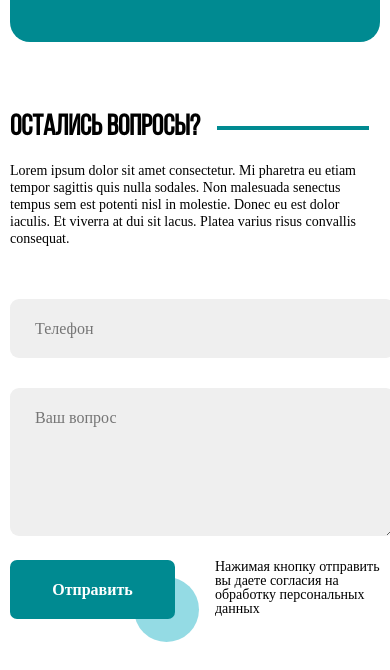
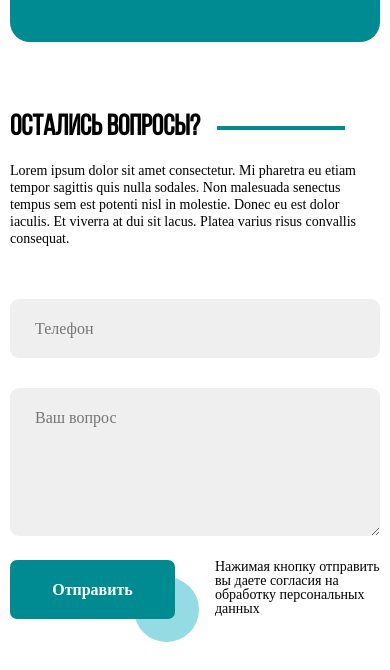
Before and after one commit to diorm47/m-kvadrat, a plain HTML site: page contacts.html in a window 390 px wide. Shown: the part 815-1485 px from the top of the page. Drawn offline with nearby package versions, Linux system fonts and the light colour scheme; a web font is replaced by a local one.

Commit message:
some edits

```diff
--- a/styles/contacts.css
+++ b/styles/contacts.css
@@ -121,11 +121,18 @@
     width: 100%;
     margin-bottom: 40px;
   }
-  .contacts_form_block .temp_button, .contacts_form_block div p {
+  .contacts_form_block .temp_button,
+  .contacts_form_block div p {
     margin-top: 0;
   }
   .contacts_page .page_title {
     margin: 0;
   }
+  .contacts_form_block {
+    width: 100%;
+  }
+  .contacts_form .header_blue_line {
+    width: 128px;
 
 }
+}
--- a/styles/mobile.css
+++ b/styles/mobile.css
@@ -339,5 +339,7 @@
   .comand_carousel_mob {
     display: block !important;
   }
-
+  .command_block .comand_carousel_desktop {
+    display: none;
+  }
 }
```
Also changed, not shown: prices.html (+1 -0 lines).
